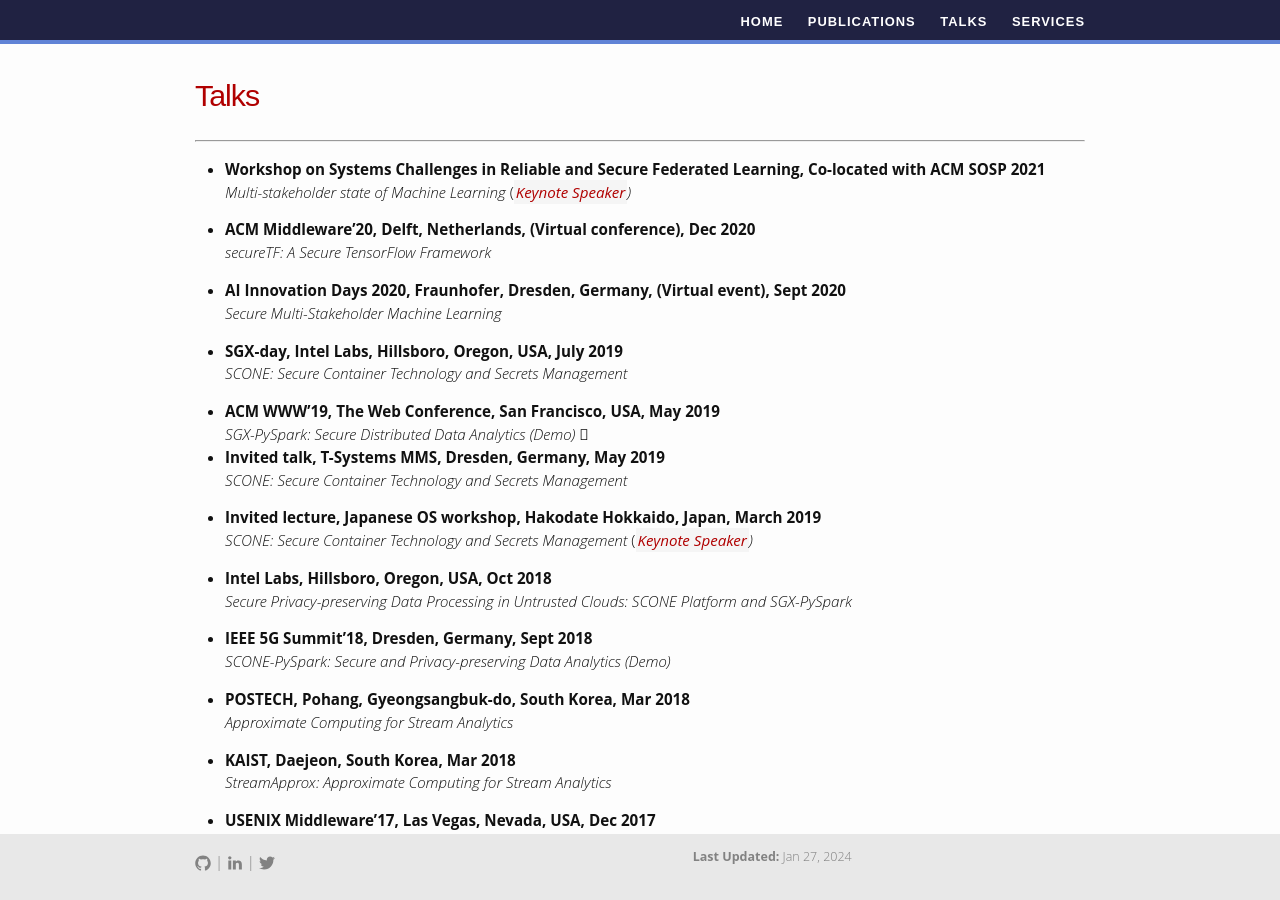
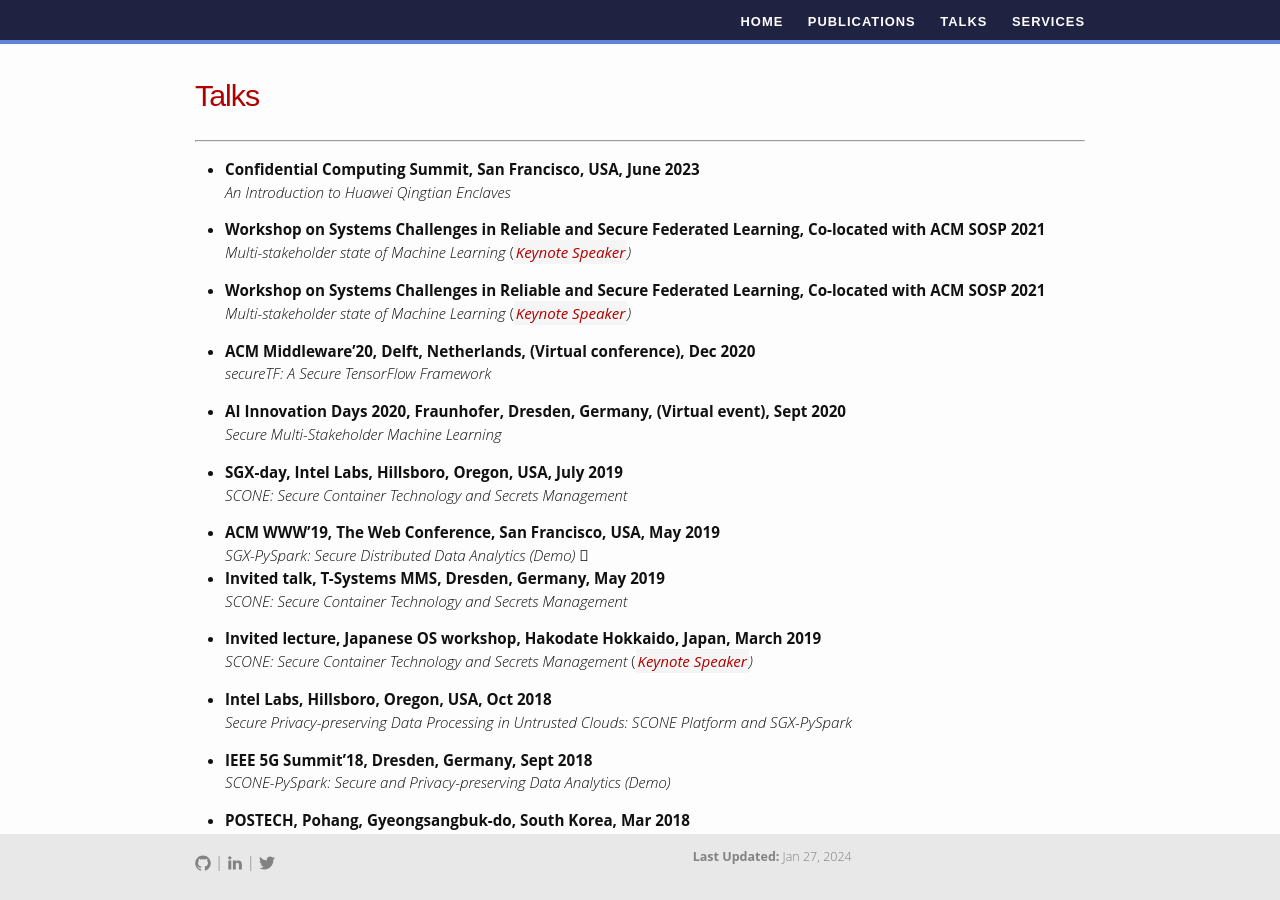
Before and after one commit to doflink/doflink.github.io, a Jekyll site: the page built from talks.md, in a window 1280 px wide and 900 px high. Built offline with Jekyll 4.4.1, drawn with Linux system fonts in a browser that asks for light colours.

Commit message:
feat: update status

```diff
--- a/talks.md
+++ b/talks.md
@@ -5,6 +5,11 @@ permalink: /talks/
 ---
 -----
 <hr style="height:10pt; visibility:hidden;" />
+- **Confidential Computing Summit, San Francisco, USA, June 2023** <br>
+_An Introduction to Huawei Qingtian Enclaves_
+
+- **Workshop on Systems Challenges in Reliable and Secure Federated Learning, Co-located with ACM SOSP 2021** <br>
+_Multi-stakeholder state of Machine Learning_ (<em><a class="tosu">Keynote Speaker</a>)
 
 - **Workshop on Systems Challenges in Reliable and Secure Federated Learning, Co-located with ACM SOSP 2021** <br>
 _Multi-stakeholder state of Machine Learning_ (<em><a class="tosu">Keynote Speaker</a>)
```
